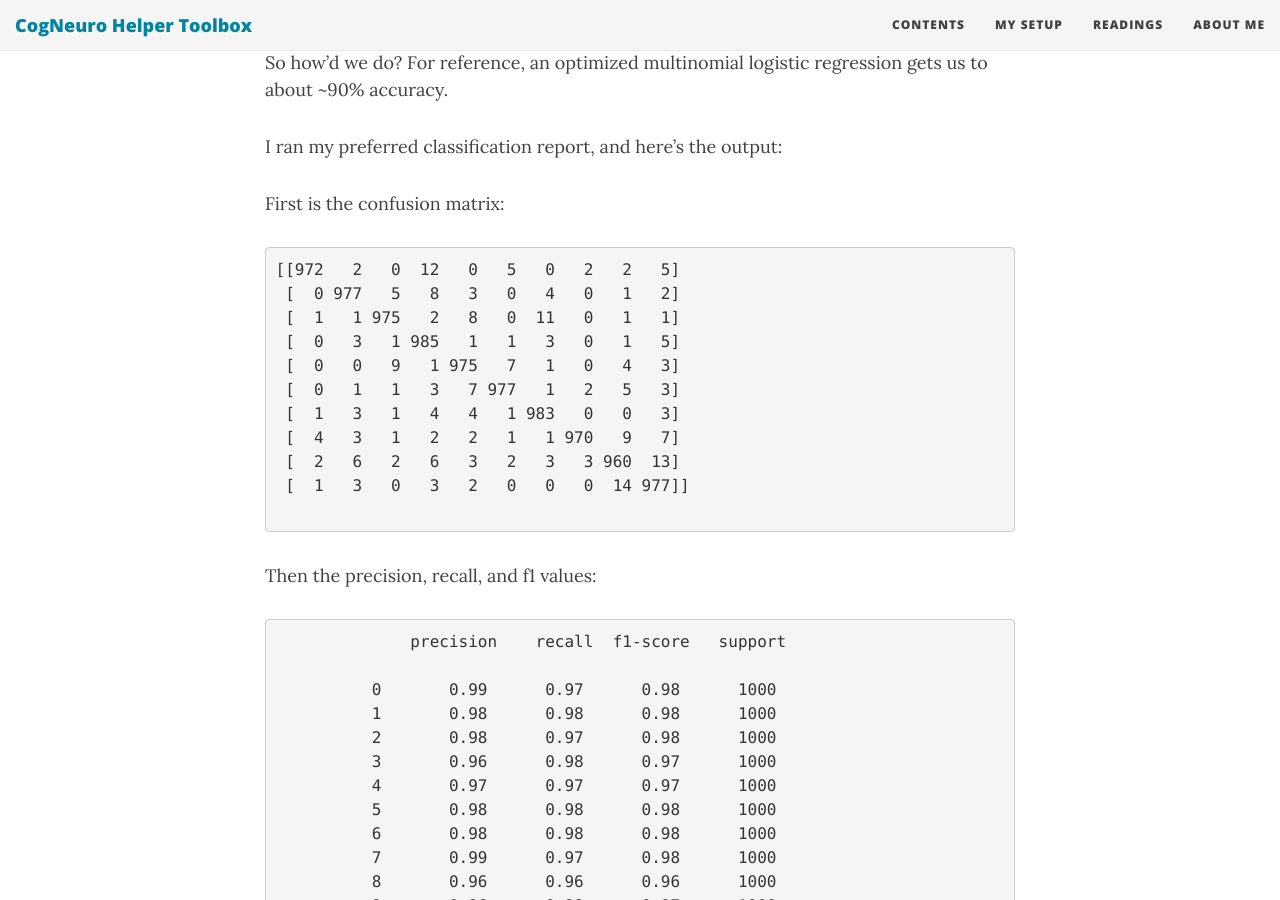
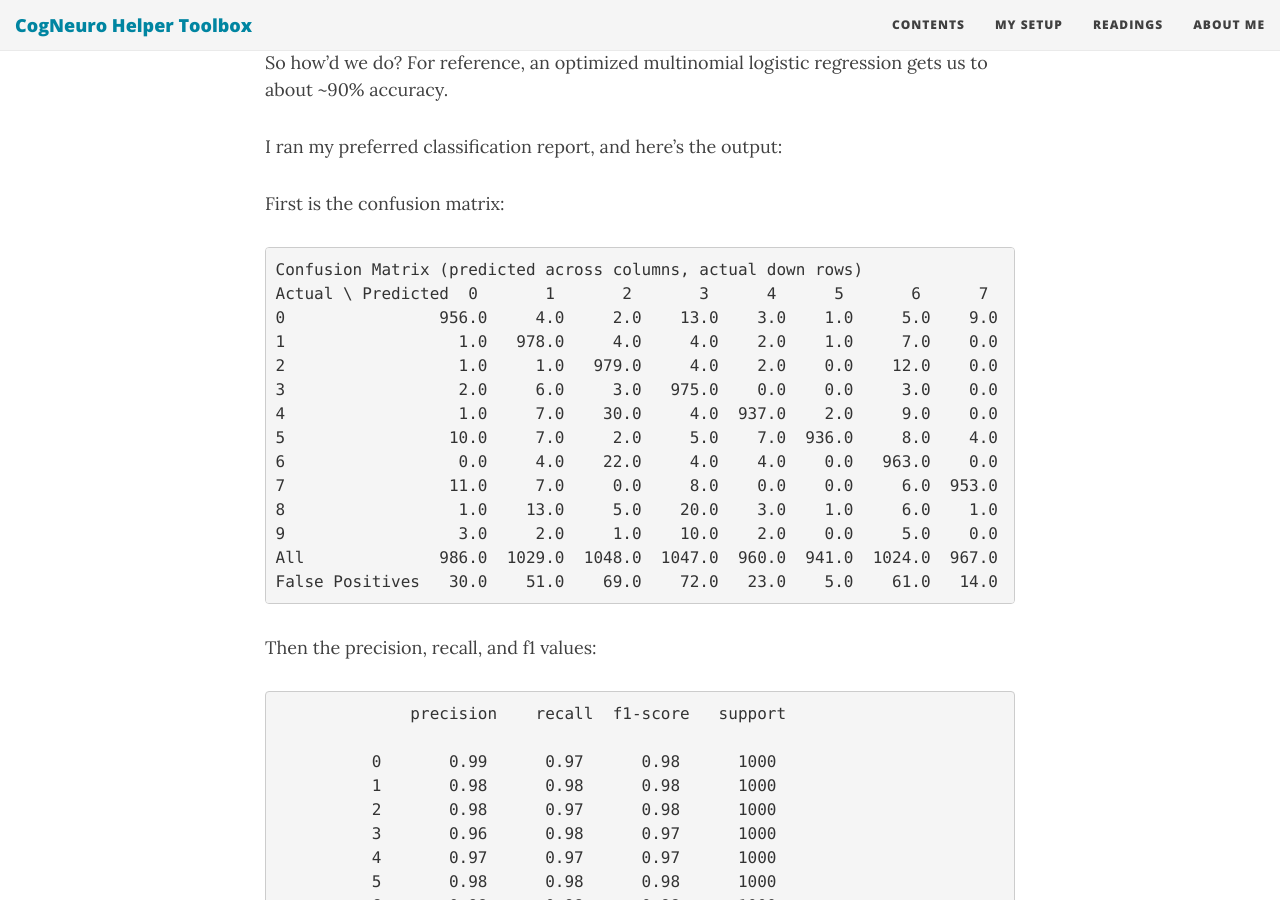
Before and after one commit to ndelaneybusch/Cogneuro_helpers, a Jekyll site: the page built from _posts/2017-09-26-notmnist-inception.md, in a window 1280 px wide and 900 px high, scrolled down 3927 px. Built offline with Jekyll 4.4.1, drawn with Linux system fonts in a browser that asks for light colours; nearby versions of some CDN libraries.

Commit message:
Update 2017-09-26-notmnist-inception.md

```diff
--- a/_posts/2017-09-26-notmnist-inception.md
+++ b/_posts/2017-09-26-notmnist-inception.md
@@ -82,17 +82,20 @@ I ran my preferred classification report, and here's the output:
 
 First is the confusion matrix:
 <pre>
-[[972   2   0  12   0   5   0   2   2   5]
- [  0 977   5   8   3   0   4   0   1   2]
- [  1   1 975   2   8   0  11   0   1   1]
- [  0   3   1 985   1   1   3   0   1   5]
- [  0   0   9   1 975   7   1   0   4   3]
- [  0   1   1   3   7 977   1   2   5   3]
- [  1   3   1   4   4   1 983   0   0   3]
- [  4   3   1   2   2   1   1 970   9   7]
- [  2   6   2   6   3   2   3   3 960  13]
- [  1   3   0   3   2   0   0   0  14 977]]
- </pre>
+Confusion Matrix (predicted across columns, actual down rows)
+Actual \ Predicted  0       1       2       3      4      5       6      7      8       9      All     False Negatives
+0                956.0     4.0     2.0    13.0    3.0    1.0     5.0    9.0    5.0     2.0   1000.0             44.0
+1                  1.0   978.0     4.0     4.0    2.0    1.0     7.0    0.0    0.0     3.0   1000.0             22.0
+2                  1.0     1.0   979.0     4.0    2.0    0.0    12.0    0.0    0.0     1.0   1000.0             21.0
+3                  2.0     6.0     3.0   975.0    0.0    0.0     3.0    0.0    2.0     9.0   1000.0             25.0
+4                  1.0     7.0    30.0     4.0  937.0    2.0     9.0    0.0    6.0     4.0   1000.0             63.0
+5                 10.0     7.0     2.0     5.0    7.0  936.0     8.0    4.0    6.0    15.0   1000.0             64.0
+6                  0.0     4.0    22.0     4.0    4.0    0.0   963.0    0.0    1.0     2.0   1000.0             37.0
+7                 11.0     7.0     0.0     8.0    0.0    0.0     6.0  953.0    5.0    10.0   1000.0             47.0
+8                  1.0    13.0     5.0    20.0    3.0    1.0     6.0    1.0  904.0    46.0   1000.0             96.0
+9                  3.0     2.0     1.0    10.0    2.0    0.0     5.0    0.0    7.0   970.0   1000.0             30.0
+All              986.0  1029.0  1048.0  1047.0  960.0  941.0  1024.0  967.0  936.0  1062.0  10000.0            449.0
+False Positives   30.0    51.0    69.0    72.0   23.0    5.0    61.0   14.0   32.0    92.0    449.0              NaN </pre>
 
  Then the precision, recall, and f1 values:
  <pre>
```
